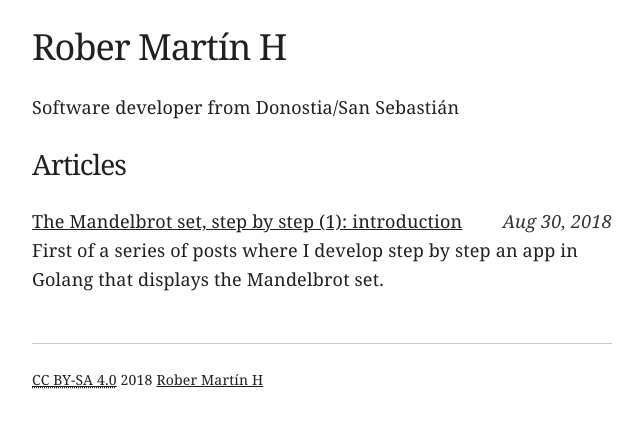
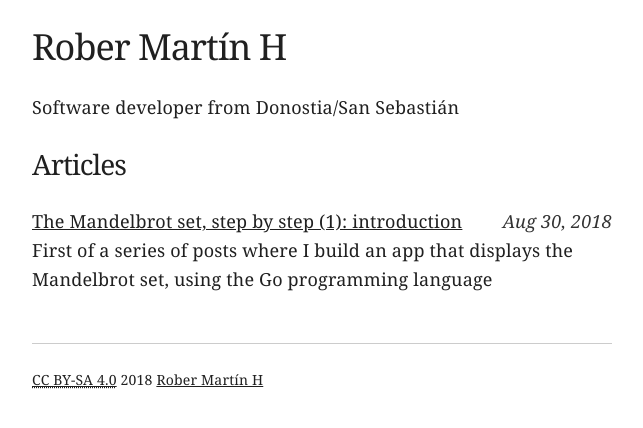
Before and after one commit to rmhdev/rmhdev.github.com, a Jekyll site: the page built from index.html, in a window 1280 px wide. Shown: the top 428 px of the page, without its empty margins (318-961 px from the left). Built offline with Jekyll 4.4.1, drawn with Linux system fonts in a browser that asks for light colours.

Commit message:
improve posts with illustration info

```diff
--- a/_posts/2018-08-30-mandelbrot-introduction.md
+++ b/_posts/2018-08-30-mandelbrot-introduction.md
@@ -1,12 +1,14 @@
 ---
-layout:     post
-title:      "The Mandelbrot set, step by step (1): introduction"
-date:       2018-08-30 07:00:00 +0700
-categories: posts
-abstract:   "First of a series of posts where I develop step by step an app in Golang that displays the Mandelbrot set."
-image:      "/images/posts/2018-mandelbrot-intro.jpg"
-image-alt:  "Artistic interpretation. Three man observe a blackboard filled with a zoomed and colorized representation if the Mandelbrot set, while a woman writes in a notebook."
-published:  true
+layout:         post
+title:          "The Mandelbrot set, step by step (1): introduction"
+date:           2018-08-30 07:00:00 +0700
+categories:     posts
+abstract:       "First of a series of posts where I build an app that displays the Mandelbrot set, using the Go programming language"
+image:          "/images/posts/2018-mandelbrot-intro.jpg"
+image-alt:      "Artistic interpretation. Three man observe a blackboard filled with a zoomed and colorized representation if the Mandelbrot set, while a woman writes in a notebook."
+image-source:   https://github.com/rmhdev/rmhdev.github.com/tree/master/misc/illustrations/2018-mandelbrot-intro
+image-caption:  "2018 rmhdev"
+published:      true
 ---
 
 During a trip back in July'18 I started learning the Go programming language by taking
```
Also changed, not shown: _posts/2018-09-09-mandelbrot-cli.md (renamed from _posts/2018-08-30-mandelbrot-cli.md, +17 -13 lines).
